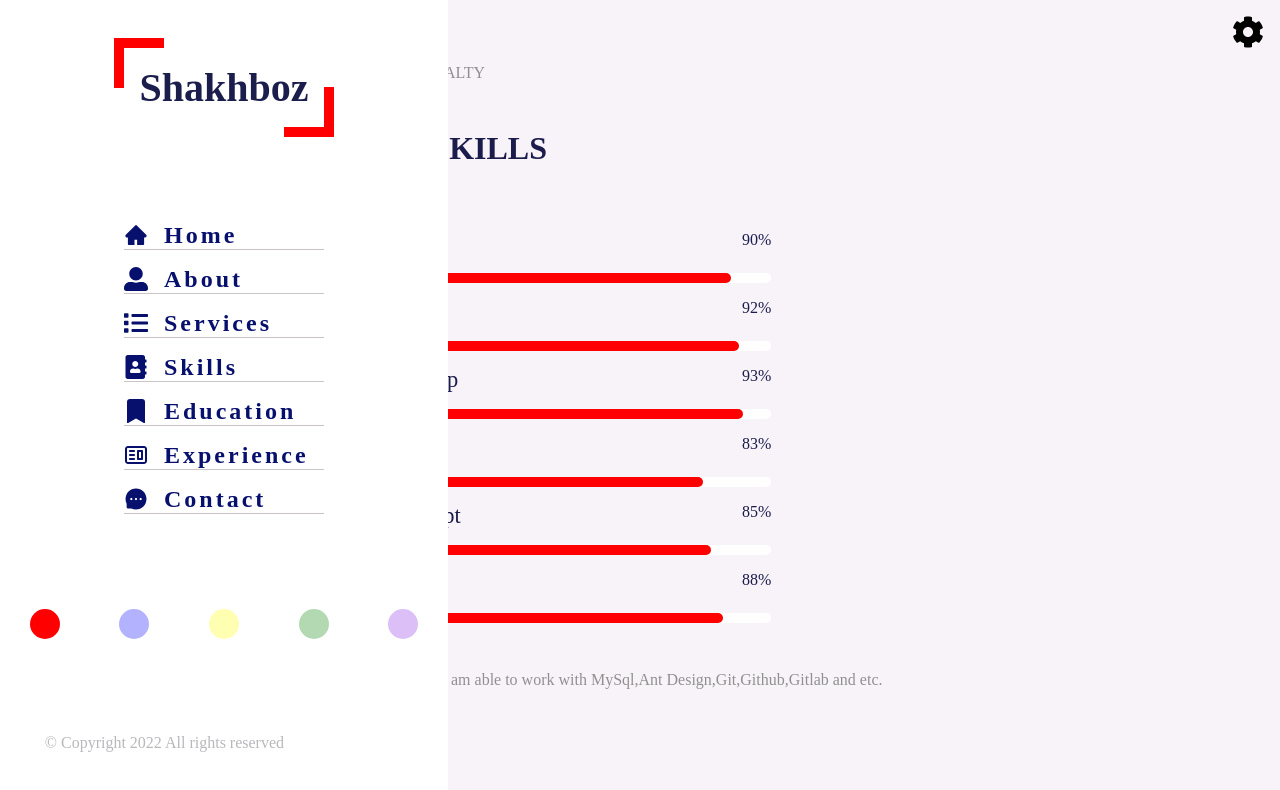
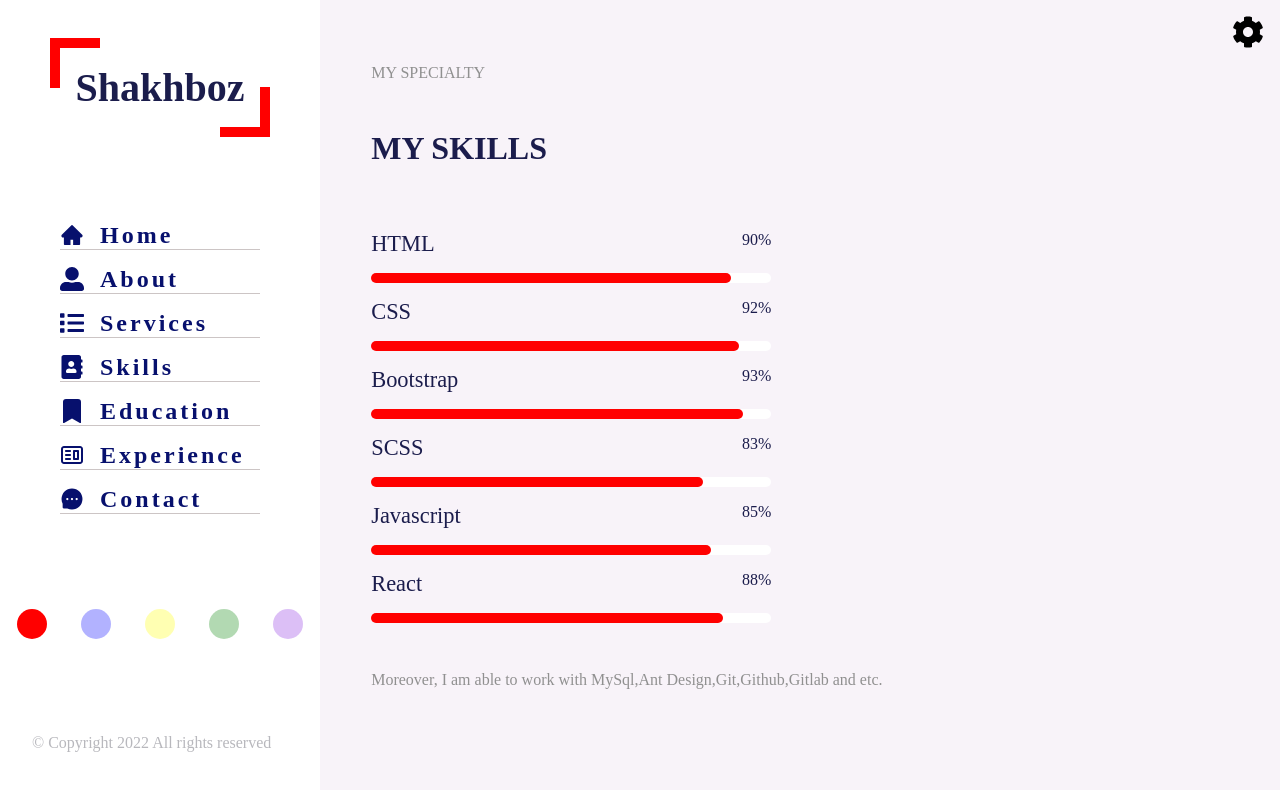
Before and after one commit to Shaxboz2001/MyPortfolioWebsite, a React (Create React App) app: page /skills in a window 1280 px wide. Shown: the top 790 px of the page. Built offline with nearby package versions, Linux system fonts and the light colour scheme; the HTML template or start-up script is replaced by a standard one.

Commit message:
feat: home page responsive

```diff
--- a/src/sections/left-sidebar/left-sidebar.style.js
+++ b/src/sections/left-sidebar/left-sidebar.style.js
@@ -1,7 +1,7 @@
 import styled from 'styled-components'
 
 export const LeftSidebarContainer = styled.div`
-  width: 35%;
+  width: 25vw;
   height: 100vh;
   background-color: #ffffff;
   display: flex;
@@ -123,7 +123,8 @@ export const Burger = styled.div`
   align-items: center;
   position: fixed;
   top: 20px;
-  left: ${(props) => (props.transform ? "80%" : "104vw")};
+  left: ${(props) => (props.transform ? "80%" : "")};
+  right: ${(props) => props.transform ? "" : "-80%"};
   z-index: 450;
   &.active-burger > div:nth-child(1) {
     transform: translate(7px, 8px) rotate(45deg);
```
